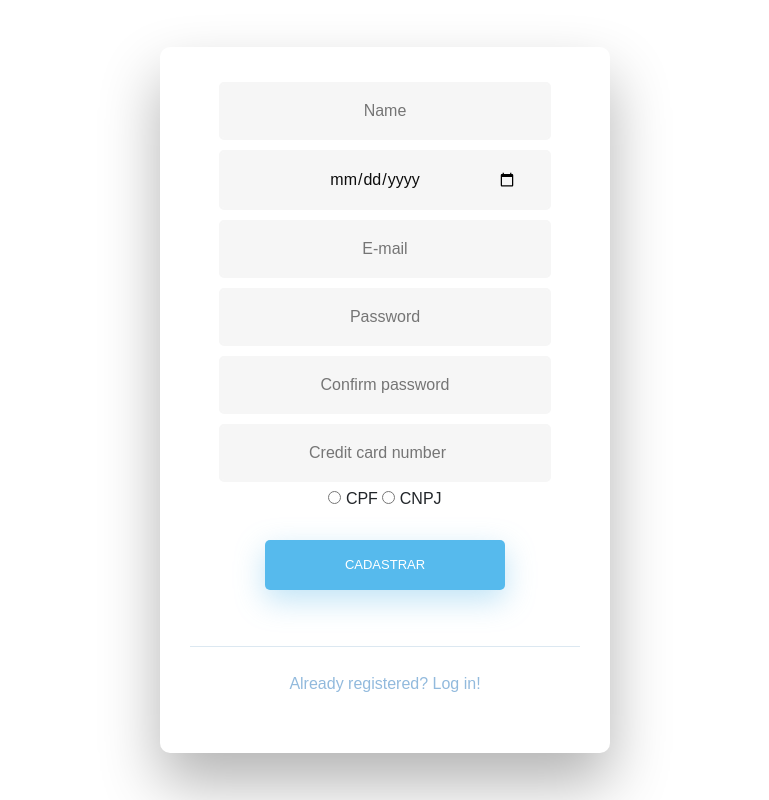
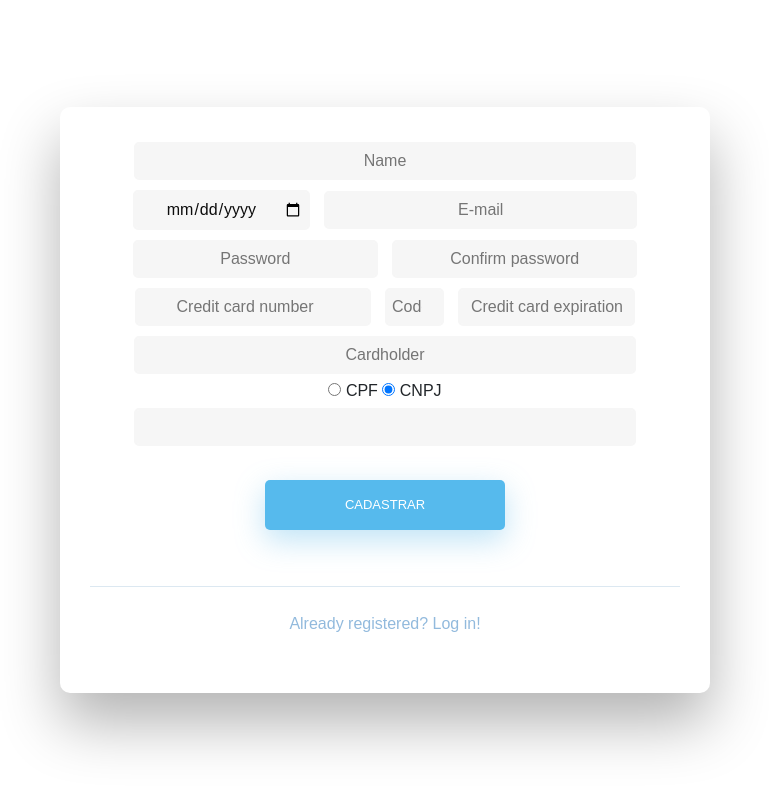
Before and after one commit to ViniciusTaborda/CE-Project, a PHP site: page /register.html in a window 1280 px wide. Shown: the whole page, without its empty margins (255-1024 px from the left). Run offline with PHP 8.4, Linux system fonts and the light colour scheme; some libraries are stand-ins or nearby versions.

Commit message:
ajuste html/js

```diff
--- a/css/register.css
+++ b/css/register.css
@@ -3,7 +3,7 @@
     background-color: #f6f6f6;
     border: none;
     color: #0d0d0d;
-    padding: 15px 32px;
+    padding: 05px 05px;
     text-align: center;
     text-decoration: none;
     display: inline-block;
@@ -18,6 +18,121 @@
     transition: all 0.5s ease-in-out;
     -webkit-border-radius: 5px 5px 5px 5px;
     border-radius: 5px 5px 5px 5px;
+}
+
+.form_register1{
+
+  background-color: #f6f6f6;
+  border: none;
+  color: #0d0d0d;
+  padding: 05px 05px;
+  text-align: center;
+  text-decoration: none;
+  display: inline-block;
+  font-size: 16px;
+  margin: 5px;
+  width: 30%;
+  border: 2px solid #f6f6f6;
+  -webkit-transition: all 0.5s ease-in-out;
+  -moz-transition: all 0.5s ease-in-out;
+  -ms-transition: all 0.5s ease-in-out;
+  -o-transition: all 0.5s ease-in-out;
+  transition: all 0.5s ease-in-out;
+  -webkit-border-radius: 5px 5px 5px 5px;
+  border-radius: 5px 5px 5px 5px;
+
+}
+
+.form_register2{
+
+  background-color: #f6f6f6;
+  border: none;
+  color: #0d0d0d;
+  padding: 05px 05px;
+  text-align: center;
+  text-decoration: none;
+  display: inline-block;
+  font-size: 16px;
+  margin: 5px;
+  width: 53%;
+  border: 2px solid #f6f6f6;
+  -webkit-transition: all 0.5s ease-in-out;
+  -moz-transition: all 0.5s ease-in-out;
+  -ms-transition: all 0.5s ease-in-out;
+  -o-transition: all 0.5s ease-in-out;
+  transition: all 0.5s ease-in-out;
+  -webkit-border-radius: 5px 5px 5px 5px;
+  border-radius: 5px 5px 5px 5px;
+
+}
+
+.form_register3{
+
+  background-color: #f6f6f6;
+  border: none;
+  color: #0d0d0d;
+  padding: 05px 05px;
+  text-align: center;
+  text-decoration: none;
+  display: inline-block;
+  font-size: 16px;
+  margin: 5px;
+  width: 41.5%;
+  border: 2px solid #f6f6f6;
+  -webkit-transition: all 0.5s ease-in-out;
+  -moz-transition: all 0.5s ease-in-out;
+  -ms-transition: all 0.5s ease-in-out;
+  -o-transition: all 0.5s ease-in-out;
+  transition: all 0.5s ease-in-out;
+  -webkit-border-radius: 5px 5px 5px 5px;
+  border-radius: 5px 5px 5px 5px;
+
+}
+
+.form_register4{
+
+  background-color: #f6f6f6;
+  border: none;
+  color: #0d0d0d;
+  padding: 05px 05px;
+  text-align: center;
+  text-decoration: none;
+  display: inline-block;
+  font-size: 16px;
+  margin: 5px;
+  width: 40%;
+  border: 2px solid #f6f6f6;
+  -webkit-transition: all 0.5s ease-in-out;
+  -moz-transition: all 0.5s ease-in-out;
+  -ms-transition: all 0.5s ease-in-out;
+  -o-transition: all 0.5s ease-in-out;
+  transition: all 0.5s ease-in-out;
+  -webkit-border-radius: 5px 5px 5px 5px;
+  border-radius: 5px 5px 5px 5px;
+
+}
+
+.form_register5{
+
+  background-color: #f6f6f6;
+  border: none;
+  color: #0d0d0d;
+  padding: 05px 05px;
+  text-align: center;
+  text-decoration: none;
+  display: inline-block;
+  font-size: 16px;
+  margin: 5px;
+  width: 10%;
+  border: 2px solid #f6f6f6;
+  -webkit-transition: all 0.5s ease-in-out;
+  -moz-transition: all 0.5s ease-in-out;
+  -ms-transition: all 0.5s ease-in-out;
+  -o-transition: all 0.5s ease-in-out;
+  transition: all 0.5s ease-in-out;
+  -webkit-border-radius: 5px 5px 5px 5px;
+  border-radius: 5px 5px 5px 5px;
+
 }
   .obrig_input{
     border: solid 2px red;
@@ -51,3 +166,16 @@
     -o-transition: all 0.3s ease-in-out;
     transition: all 0.3s ease-in-out;
   }
+
+    #formContent {
+    -webkit-border-radius: 10px 10px 10px 10px;
+    border-radius: 10px 10px 10px 10px;
+    background: #fff;
+    padding: 30px !important;
+    width: 90%;
+    max-width: 650px;
+    position: relative;
+    -webkit-box-shadow: 0 30px 60px 0 rgba(0,0,0,0.3);
+    box-shadow: 0 30px 60px 0 rgba(0,0,0,0.3);
+    text-align: center;
+  }
--- a/css/styles.css
+++ b/css/styles.css
@@ -41,18 +41,18 @@ html {
     padding: 20px;
   }
 
-  #formContent {
+  /*#formContent {
     -webkit-border-radius: 10px 10px 10px 10px;
     border-radius: 10px 10px 10px 10px;
     background: #fff;
     padding: 30px !important;
     width: 90%;
-    max-width: 450px;
+    max-width: 650px;
     position: relative;
     -webkit-box-shadow: 0 30px 60px 0 rgba(0,0,0,0.3);
     box-shadow: 0 30px 60px 0 rgba(0,0,0,0.3);
     text-align: center;
-  }
+  }*/
 
   #formFooter {
     border-top: 1px solid #dce8f1;
@@ -135,6 +135,19 @@ html {
   }*/
 
   input[type=text]:focus {
+    background-color: #fff;
+    border-bottom: 2px solid #5fbae9;
+  }
+  input[type=password]:focus {
+    background-color: #fff;
+    border-bottom: 2px solid #5fbae9;
+  }
+
+  input[type=number]:focus {
+    background-color: #fff;
+    border-bottom: 2px solid #5fbae9;
+  }
+  input[type=date]:focus {
     background-color: #fff;
     border-bottom: 2px solid #5fbae9;
   }
--- a/js/register.js
+++ b/js/register.js
@@ -2,7 +2,7 @@ $(document).ready(function(){
 
     registerUser();
     cpf();
-    cnpj();
+
 
 });
 
@@ -16,16 +16,18 @@ function registerUser(){
         validateRegister("input_name");
         validateRegister("input_birthDate");
         validateRegister("input_email");
-        validateRegister("input_password");
+        validateRegister("hash_password");
         validateRegister("input_passwordConfirm");
         validateRegister("input_cardNumber");
-        validateRegister("input_CPF");
-        validateRegister("input_CNPJ");
+        validateRegister("input_securityCode");
+        validateRegister("input_cardExpirationDate");
+        validateRegister("input_cardholder");
+        validateRegister("input_CPF_CNPJ");
         validatePassword();
 
         if (registerError == false){
             alert("Salvo");
-            limparCampos();
+            clearInputs();
         }else{
             alert("Preencher campos Obrigatorios")
         }
@@ -46,42 +48,20 @@ function validateRegister(registerInput){
 }
 
 function cpf(){
-
-    $("#bCPF").click(function(){
-
-        $("#form_register_user").html("");
-
-        var content = "";
-
-        content += '<input type="number" id="input_CPF" class="form_register" name="CPF" placeholder="CPF">';
-
-        $("#form_register_user").append(content)
-
-        });
-
+    $('[name="CPF_CNPJ"]').click(function() {
+        $('#input_CPF_CNPJ').attr(
+        $(this).val() === '1' ?
+        { placeholder:"CPF", maxlength:"11" } :
+        { placeholder:"CNPJ", maxlength:"14" }
+        );
+    });
 }
-
-function cnpj(){
-
-    $("#bCNPJ").click(function(){
-
-        $("#form_register_user").html("");
-
-        var content = "";
-
-        content += '<input type="number" id="input_CNPJ" class="form_register" name="CNPJ" placeholder="CNPJ">';
-
-        $("#form_register_user").append(content)
 
 
 
-    });
-
-}
-
 function validatePassword(){
 
-    var password = $("#input_password").val();
+    var password = $("#hash_password").val();
     var confirmPassword = $("#input_passwordConfirm").val();
 
     if (password != ""){
@@ -97,11 +77,11 @@ function clearInputs(){
     $("#input_name").val("");
     $("#input_birthDate").val("");
     $("#input_email").val("");
-    $("#input_password").val("");
+    $("#hash_password").val("");
     $("#input_cardNumber").val("");
     $("#input_cardNumber").val("");
-    $("#input_CPF").val("");
-    $("#input_CNPJ").val("");
+    $("#input_input_CPF_CNPJ").val("");
+    ;
 
 
 }
--- a/login.html
+++ b/login.html
@@ -4,7 +4,7 @@
     <link rel="stylesheet" href="css/cadastro.css">
     <link href="//maxcdn.bootstrapcdn.com/bootstrap/4.0.0/css/bootstrap.min.css" rel="stylesheet" id="bootstrap-css">
     <script src="//maxcdn.bootstrapcdn.com/bootstrap/4.0.0/js/bootstrap.min.js"></script>
-    <script src="//cdnjs.cloudflare.com/ajax/libs/jquery/3.2.1/jquery.min.js"></script>
+    <script src="js/jquery.js"></script>
     <link rel="stylesheet" href="https://pro.fontawesome.com/releases/v5.10.0/css/all.css" integrity="sha384-AYmEC3Yw5cVb3ZcuHtOA93w35dYTsvhLPVnYs9eStHfGJvOvKxVfELGroGkvsg+p" crossorigin="anonymous"/>
 
     <link href="./css/styles.css" rel="stylesheet" id="bootstrap-css">
@@ -25,7 +25,7 @@
     <!-- Login Form -->
     <form>
       <input type="text" id="input_login" class="form_register" name="login" placeholder="Login">
-      <input type="text" id="input_password" class="form_register" name="password" placeholder="Password">
+      <input type="password" id="input_password" class="form_register" name="password" placeholder="Password">
       <input type="button" id="button_logIn" class="fadeIn fourth" value="Log In">
     </form>
 
--- a/register.html
+++ b/register.html
@@ -2,7 +2,7 @@
     <meta charset="UTF-8">
 
     <title>Register</title>
-    <link rel="stylesheet" href="css/cadastro.css">
+
     <link href="//maxcdn.bootstrapcdn.com/bootstrap/4.0.0/css/bootstrap.min.css" rel="stylesheet" id="bootstrap-css">
     <script src="js/jquery.js"></script>
     <script src="//maxcdn.bootstrapcdn.com/bootstrap/4.0.0/js/bootstrap.min.js"></script>
@@ -24,24 +24,29 @@
 
              <!-- Login Form -->
         <form lang="PT-BR">
-            <input type="text" id="input_name" class="form_register" name="name" placeholder="Name">
-            <input type="date" id="input_birthDate" class="form_register" name="birth_date" placeholder="Birth date">
-            <input type="text" id="input_email" class="form_register" name="email" placeholder="E-mail">
-            <input type="password" id="input_password" class="form_register" name="password" placeholder="Password">
-            <input type="password" id="input_passwordConfirm" class="form_register" name="password_confirm"
+            <input type="text" id="input_name" class="form_register" name="input_name" placeholder="Name">
+            <input type="date" id="input_birthDate" class="form_register1" name="input_birthDate" placeholder="Birth date">
+            <input type="text" id="input_email" class="form_register2" name="input_email" placeholder="E-mail">
+            <input type="password" id="hash_password" class="form_register3" name="hash_password" placeholder="Password">
+            <input type="password" id="input_passwordConfirm" class="form_register3" name="input_passwordConfirm"
                 placeholder="Confirm password">
-            <input type="number" id="input_cardNumber" class="form_register" name="card_number"
-                placeholder="Credit card number"><br>
+            <input type="number" id="input_cardNumber" class="form_register4" name="input_cardNumber"
+                placeholder="Credit card number">
+            <input type="number" id="input_securityCode" class="form_register5" name="input_securityCode"
+                placeholder="Code">
+            <input type="text" id="input_cardExpirationDate" class="form_register1" name="input_cardExpirationDate"
+                placeholder="Credit card expiration">
 
-            <input type="radio" id="bCPF" class="fadeIn third" name="CPF_CNPJ"> CPF
-            <input type="radio" id="bCNPJ" class="fadeIn third" name="CPF_CNPJ"> CNPJ
+            <input type="text" id="input_cardholder" class="form_register" name="input_cardholder" placeholder="Cardholder"><br>
+            <input type="radio" id="bCPF" class="fadeIn third" name="CPF_CNPJ" value="1" checked> CPF
+            <input type="radio" id="bCNPJ" class="fadeIn third" name="CPF_CNPJ" value="2" checked> CNPJ
             <div id="form_register_user">
-            <!--<input type="number" id="input_CPF" class="form-Cadastro" name="CPF" placeholder="CPF">
-            <input type="number" id="input_CPF_CNPJ" class="form-Cadastro" name="CPF_CNPJ" placeholder="CNPJ">-->
+            <input type="text" id="input_CPF_CNPJ" class="form_register" name="input_CPF_CNPJ">
+
             </div>
             <br>
 
-            <button type="button" id="button_register" class="button_register" value="Cadastrar">Cadastrar</button>
+            <button type="button" id="bregisterUser" class="button_register" value="Cadastrar">Cadastrar</button>
 
         </form>
 
```
